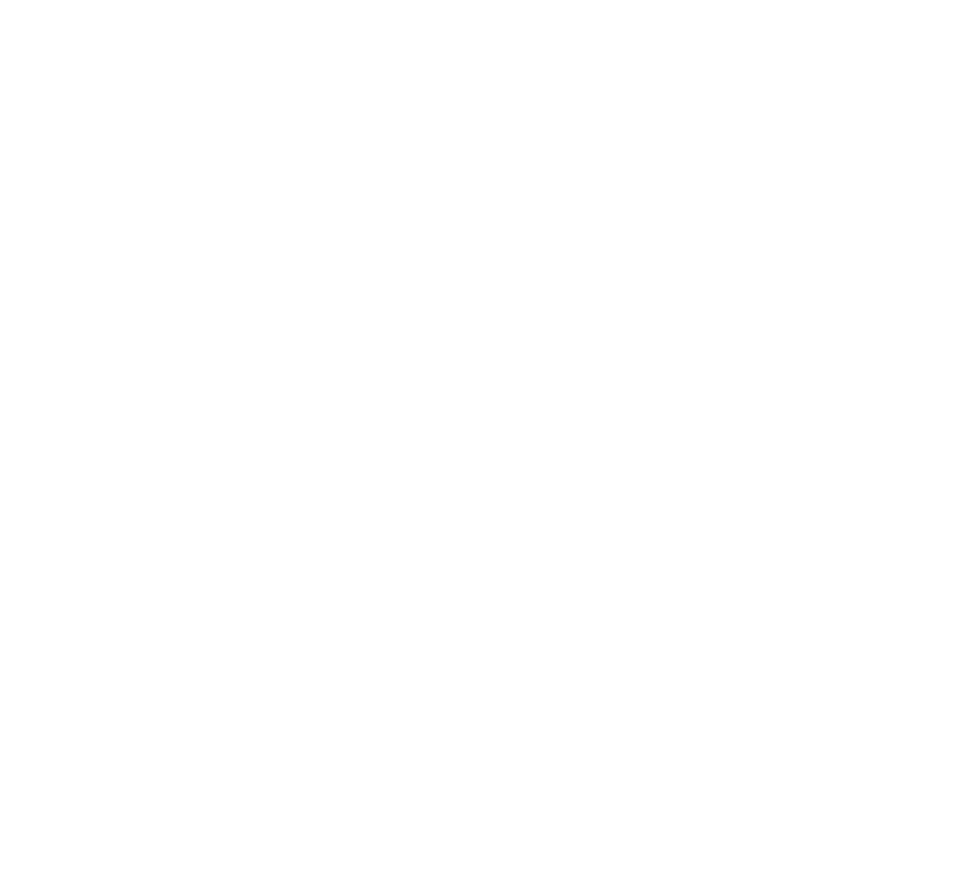
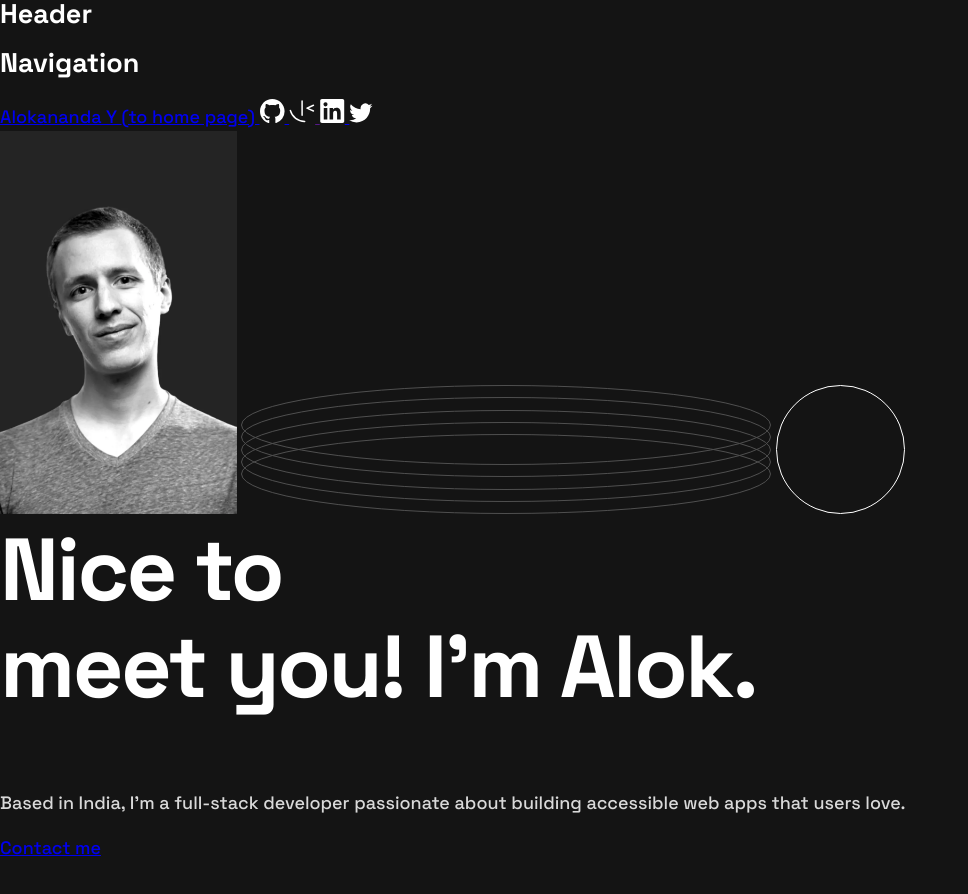
Before and after one commit to alok-38/portfolio-website, a plain HTML site: page index.html in a window 1280 px wide. Shown: the whole page, without its empty margins (0-968 px from the left). Before the commit the page ends 800 px from the top, so only its background shows below. Drawn offline with Linux system fonts and the light colour scheme.

Commit message:
Beginning typography and layout

```diff
--- a/index.html
+++ b/index.html
@@ -10,10 +10,83 @@
     <link href="https://fonts.googleapis.com/css2?family=Space+Grotesk:wght@500;700&display=swap" rel="stylesheet" />
     <link rel="icon" type="image/png" sizes="32x32" href="./assets/images/favicon-32x32.png" />
     <title>Alokananda Y | Single-page developer portfolio</title>
+    <link rel="stylesheet" href="style.css">
 </head>
 
 <body>
-
+    <header class="header">
+        <h2 class="visually-hidden">Header</h2>
+        <div class="wrapper">
+            <div class="header__nav">
+                <h2 class="visually-hidden">Navigation</h2>
+                <a href="/" class="header__home">
+                    Alokananda Y
+                    <span class="visually-hidden">(to home page)</span>
+                </a>
+                <a href="https://github.com/alok-38" class="header__social">
+                    <svg xmlns="http://www.w3.org/2000/svg" width="25" height="24" aria-labelledby="socialGitHub"
+                        role="img">
+                        <title id="socialGitHub">GitHub</title>
+                        <path fill="#FFF" fill-rule="evenodd"
+                            d="M12.304 0C5.506 0 0 5.506 0 12.304c0 5.444 3.522 10.042 8.413 11.672.615.108.845-.261.845-.584 0-.292-.015-1.261-.015-2.291-3.091.569-3.891-.754-4.137-1.446-.138-.354-.738-1.446-1.261-1.738-.43-.23-1.046-.8-.016-.815.97-.015 1.661.892 1.892 1.261 1.107 1.86 2.876 1.338 3.584 1.015.107-.8.43-1.338.784-1.646-2.738-.307-5.598-1.368-5.598-6.074 0-1.338.477-2.446 1.26-3.307-.122-.308-.553-1.569.124-3.26 0 0 1.03-.323 3.383 1.26.985-.276 2.03-.415 3.076-.415 1.046 0 2.092.139 3.076.416 2.353-1.6 3.384-1.261 3.384-1.261.676 1.691.246 2.952.123 3.26.784.861 1.26 1.953 1.26 3.307 0 4.721-2.875 5.767-5.613 6.074.446.385.83 1.123.83 2.277 0 1.645-.015 2.968-.015 3.383 0 .323.231.708.846.584a12.324 12.324 0 0 0 8.382-11.672C24.607 5.506 19.101 0 12.304 0Z" />
+                    </svg>
+                </a>
+                <a href="" class="header__social">
+                    <svg xmlns="http://www.w3.org/2000/svg" width="26" height="23"
+                        aria-labelledby="socialFrontendMentor" role="img">
+                        <title id="socialFrontendMentor">Frontend Mentor</title>
+                        <path fill="#FFF"
+                            d="M13.084.23a.751.751 0 0 0-.736.75v14.267a.75.75 0 1 0 1.5 0V.98a.75.75 0 0 0-.763-.75ZM24.44 4.504a.752.752 0 0 0-.284.064l-6.44 2.875a.752.752 0 0 0 0 1.37l6.44 2.884a.75.75 0 0 0 .612-1.369L19.861 8.13l4.907-2.191a.753.753 0 0 0 .38-.99.752.752 0 0 0-.708-.444ZM1.371 9.663a.752.752 0 0 0-.74.938C2.41 17.447 8.603 22.23 15.685 22.23a.75.75 0 1 0 0-1.501A14.053 14.053 0 0 1 2.083 10.225a.75.75 0 0 0-.712-.561v-.001Z" />
+                    </svg>
+                </a>
+                <a href="https://www.linkedin.com/in/alok-y/" class="header__social">
+                    <svg xmlns="http://www.w3.org/2000/svg" width="25" height="24" aria-labelledby="socialLinkedIn"
+                        role="img">
+                        <title id="socialLinkedIn">LinkedIn</title>
+                        <path fill="#FFF" fill-rule="evenodd"
+                            d="M5.551 3.304c-1.14 0-2.067.926-2.067 2.064 0 1.14.928 2.066 2.067 2.066a2.066 2.066 0 0 0 0-4.13ZM3.767 8.998v11.453h3.562L7.33 8.998H3.767Zm5.798 0V20.45l3.554.002.002-5.668c0-1.454.253-2.941 2.132-2.941 1.851 0 1.851 1.755 1.851 3.036v5.571l3.559-.001v-6.28c0-2.834-.517-5.457-4.27-5.457-1.763 0-2.916.997-3.368 1.85h-.05V8.997h-3.41ZM22.435 24H1.982c-.976 0-1.77-.777-1.77-1.732V1.731C.212.776 1.006 0 1.982 0h20.453c.98 0 1.777.776 1.777 1.73v20.538c0 .955-.797 1.732-1.777 1.732Z" />
+                    </svg>
+                </a>
+                <a href="https://twitter.com/plantsfortrees" class="header__social">
+                    <svg xmlns="http://www.w3.org/2000/svg" width="24" height="20" aria-labelledby="socialTwitter"
+                        role="img">
+                        <title id="socialTwitter">Twitter</title>
+                        <path fill="#FFF"
+                            d="M23.492 2.705a9.563 9.563 0 0 1-2.742.751 4.788 4.788 0 0 0 2.1-2.643 9.536 9.536 0 0 1-3.033 1.159 4.778 4.778 0 0 0-8.14 4.357 13.564 13.564 0 0 1-9.844-4.99 4.774 4.774 0 0 0-.646 2.4 4.778 4.778 0 0 0 2.124 3.977 4.765 4.765 0 0 1-2.163-.598v.061a4.778 4.778 0 0 0 3.832 4.684 4.812 4.812 0 0 1-2.158.082 4.78 4.78 0 0 0 4.462 3.316 9.584 9.584 0 0 1-5.932 2.045c-.38 0-.762-.022-1.14-.067a13.508 13.508 0 0 0 7.32 2.146c8.787 0 13.59-7.277 13.59-13.589 0-.205-.004-.412-.013-.617a9.71 9.71 0 0 0 2.381-2.471l.002-.003Z" />
+                    </svg>
+                </a>
+            </div>
+        </div>
+    </header>
+    <!-- End of Header -->
+    <!-- Main -->
+    <main id="main">
+        <section class="hero">
+            <div class="wrapper hero__wrapper bottom-border">
+                <div class="hero__content">
+                    <picture>
+                        <source media="(min-width: 62.5em)" srcset="/assets/images/image-profile-desktop.webp" />
+                        <source media="(min-width: 37.5em)" srcset="/assets/images/image-profile-tablet.webp" />
+                        <img class="hero__image" src="/assets/images/image-profile-mobile.webp"
+                            alt="picture of Adam Keyes" width-="174" height="383" />
+                    </picture>
+                    <img class="hero__rings" src="/assets/images/pattern-rings.svg" alt="" width="530" height="129" />
+                    <img class="hero__circle" src="/assets/images/pattern-circle.svg" alt="" width="129" height="129" />
+                    <div class="hero__text">
+                        <h1 class="hero__headline header-xl">
+                            Nice to<br />
+                            meet you! I'm <span>Alok</span>.
+                        </h1>
+                        <p class="hero__description">
+                            Based in India, I'm a full-stack developer passionate about
+                            building accessible web apps that users love.
+                        </p>
+                        <a href="#contact" class="hero__contact underline">Contact me</a>
+                    </div>
+                </div>
+            </div>
+        </section>
+    </main>
 </body>
 
 </html>
--- /dev/null
+++ b/style.css
@@ -0,0 +1,91 @@
+/* GLOBAL */
+
+:root {
+    --bg-body: hsl(0, 0%, 8%);
+    --bg-body2: hsl(0, 0%, 14%);
+    --accent: hsl(153, 71%, 59%);
+    --text1: hsl(0, 0%, 100%);
+    --text2: hsl(0, 0%, 85%);
+    --invalid: hsl(7, 100%, 68%);
+    --fs-18: 1.125rem;
+    --fs-88: 5.5rem;
+    --fs-72: 4.5rem;
+    --fs-40: 2.5rem;
+    --fs-48: 3rem;
+    --fs-36: 2.25rem;
+    --fs-32: 2rem;
+    --fs-24: 1.5rem;
+    --fs-20: 1.25rem;
+    --container: 69.375rem;
+    --transition: 250ms ease-in-out;
+}
+
+html,
+body {
+    overflow-x: hidden;
+}
+
+html {
+    box-sizing: border-box;
+    font-size: 100%;
+}
+
+*,
+*::before,
+*::after {
+    box-sizing: inherit;
+}
+
+body,
+input,
+textarea,
+button {
+    font-family: 'Space Grotesk', sans-serif;
+}
+
+body {
+    margin: 0;
+    background-color: var(--bg-body);
+    color: var(--text1);
+    font-size: var(--fs-18);
+    line-height: 1.56;
+    padding-bottom: 25rem;
+}
+
+h1,
+h2,
+h3,
+p {
+    margin-block-start: 0;
+}
+
+h1,
+h2,
+h3 {
+    line-height: 1;
+}
+
+.header-xl {
+    font-size: 2.5rem;
+    font-size: clamp(2.5rem, 0.7rem + 7.68vw, 5.5rem);
+    letter-spacing: -0.028em;
+    line-height: 1.1;
+}
+
+p {
+    font-size: 1rem;
+    font-size: clamp(1rem, 0.79rem + 0.89vw, 1.125rem);
+    line-height: 1.5;
+    color: var(--text2);
+}
+
+a {
+    transition: color var(--transition);
+}
+
+a:focus-visible,
+input:focus-visible,
+textarea:focus-visible {
+    outline: 2px dashed var(--accent);
+    outline-offset: 2px;
+}
```
